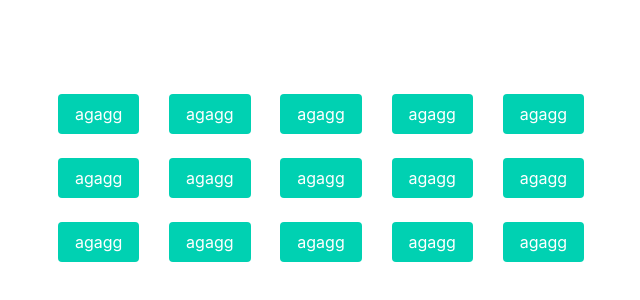
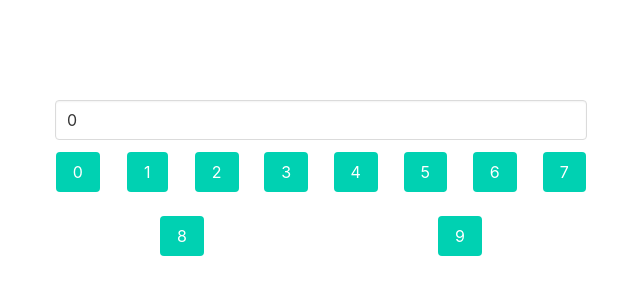
Before and after one commit to IrtesamTheHack/shiity-calculator, a React (Create React App) app: page / in a window 1280 px wide. Shown: the part 270-570 px from the top of the page, without its empty margins (319-959 px from the left). Built offline with nearby package versions, Linux system fonts and the light colour scheme.

Commit message:
actual working buttons somewhat

```diff
--- /dev/null
+++ b/src/Button.js
@@ -0,0 +1,14 @@
+import React, {useState} from 'react';
+import './App.scss';
+
+function Button (props) {
+    const [val, setVal] = useState(props.value);
+
+    return (
+        <div className="column">
+            <button onClick={() => props.handler(props.value)} className="button is-primary">{props.value}</button>
+        </div>
+    );
+}
+
+export default Button;
--- a/src/Calculator.js
+++ b/src/Calculator.js
@@ -1,7 +1,25 @@
-import React from 'react';
+import React, {useState} from 'react';
 import './App.scss';
 
-function Calculator() {
+import Button from './Button';
+
+function Calculator () {
+	const [result, setResult] = useState(0);
+
+	function initializeButtons () {
+		const arr = [];
+		for (let i = 0; i <= 9; i++) {
+			arr.push(
+				<Button handler={inputHandler} value={i}/>
+			);
+		}
+		return arr;
+	}
+
+	function inputHandler(value) {
+		setResult(value);
+	}
+
     return (
         <div className="section has-background-black">
             <div className="hero is-fullheight">
@@ -10,53 +28,18 @@ function Calculator() {
 				        <div className="columns is-centered">
                             <div className="column is-half-desktop is-three-quarters-tablet">
                                     <div className="container">
-                                        <div className="columns is-multiline is-half-desktop is-centered">
-                                            <div className="column">
-                                                <button className="button is-primary">agagg</button>
-                                            </div>
-                                            <div className="column">
-                                                <button className="button is-primary">agagg</button>
-                                            </div>
-                                            <div className="column">
-                                                <button className="button is-primary">agagg</button>
-                                            </div>
-                                            <div className="column">
-                                                <button className="button is-primary">agagg</button>
-                                            </div>
-                                            <div className="column">
-                                                <button className="button is-primary">agagg</button>
-                                            </div>
-                                            <div className="column">
-                                                <button className="button is-primary">agagg</button>
-                                            </div>
-                                            <div className="column">
-                                                <button className="button is-primary">agagg</button>
-                                            </div>
-                                            <div className="column">
-                                                <button className="button is-primary">agagg</button>
-                                            </div>
-                                            <div className="column">
-                                                <button className="button is-primary">agagg</button>
-                                            </div>
-                                            <div className="column">
-                                                <button className="button is-primary">agagg</button>
-                                            </div>
-                                            <div className="column">
-                                                <button className="button is-primary">agagg</button>
-                                            </div>
-                                            <div className="column">
-                                                <button className="button is-primary">agagg</button>
-                                            </div>
-                                            <div className="column">
-                                                <button className="button is-primary">agagg</button>
-                                            </div>
-                                            <div className="column">
-                                                <button className="button is-primary">agagg</button>
-                                            </div>
-                                            <div className="column">
-                                                <button className="button is-primary">agagg</button>
-                                            </div>
-                                        </div>
+										<div className="field">
+											<div className="control">
+												<input readonly className="input" type="text" value={result} />
+											</div>
+										</div>
+										<div className="field">
+											<div className="control">
+												<div className="columns is-multiline is-centered">
+                                            		{initializeButtons()}
+                                        		</div>
+											</div>
+										</div>
                                     </div>
                             </div>
                         </div>
```
